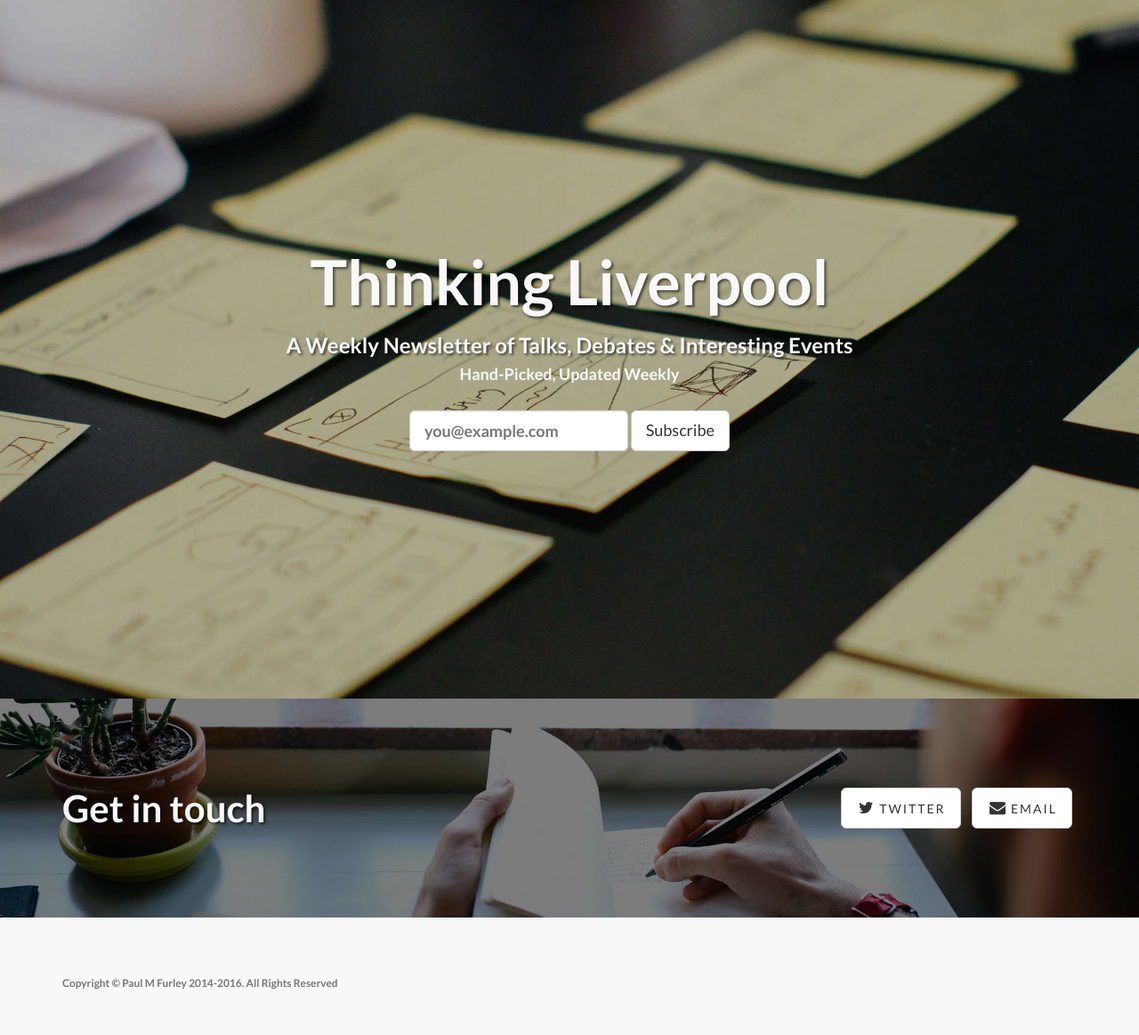
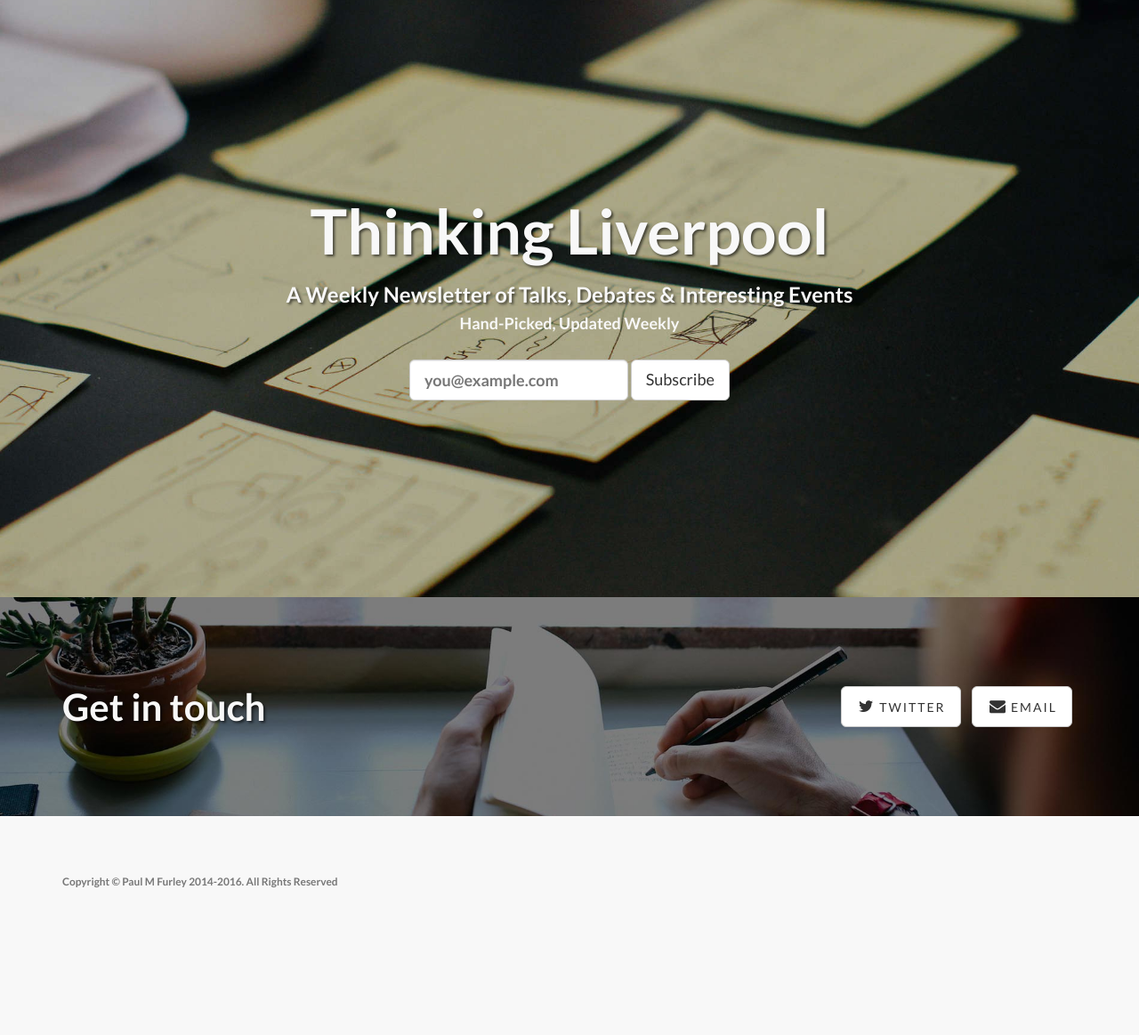
Before and after one commit to GreenDragonSoft/thinkingliverpool, a Django app: template thinkingweekly/templates/thinkingweekly/base.html in a window 1280 px wide. Shown: the whole page at 89% size. After the commit the page ends 998 px from the top, so only its background shows below. Run offline with Django 3.2, Linux system fonts and the light colour scheme; the template is opened without the code that fills it, so the values that code supplies are empty; parts of the project's set-up code (start-up, migrations or seed data) failed here and were passed over; some libraries are stand-ins or nearby versions.

Commit message:
Make the intro header a little less huge

```diff
--- a/thinkingweekly/static/css/landing-page.css
+++ b/thinkingweekly/static/css/landing-page.css
@@ -37,8 +37,8 @@ h6 {
 
 .intro-message {
     position: relative;
-    padding-top: 20%;
-    padding-bottom: 20%;
+    padding-top: 15%;
+    padding-bottom: 15%;
 }
 
 .intro-message > h1 {
```
